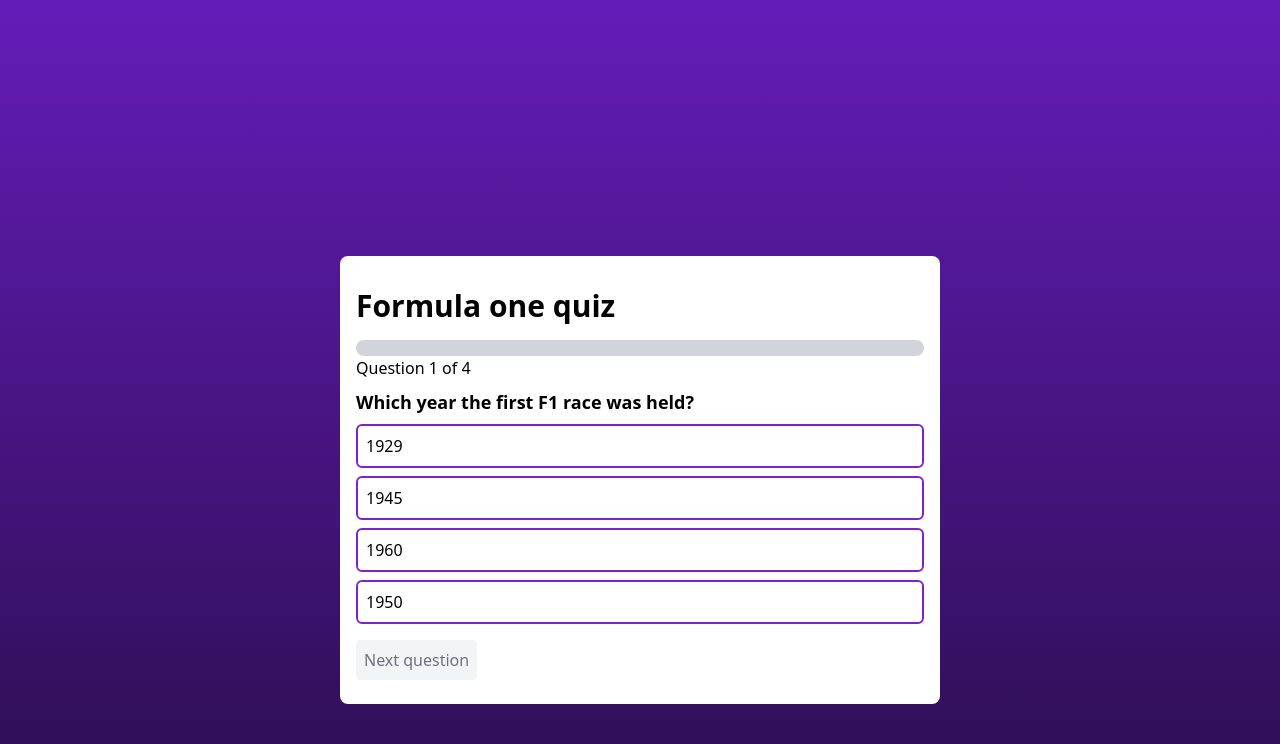
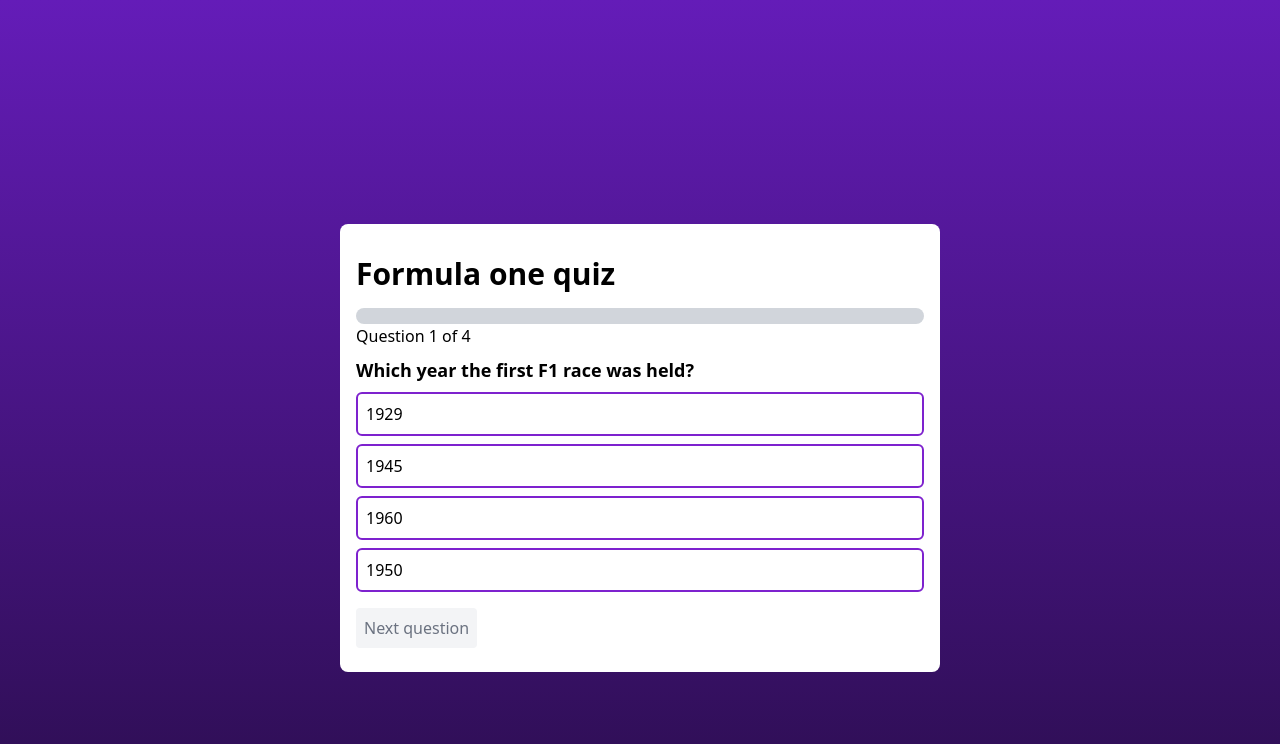
Before and after one commit to mihail-fomin/formula-one-quiz, a Next.js app: page / in a window 1280 px wide. Shown: the top 744 px of the page. Built offline with nearby package versions, Linux system fonts and the light colour scheme.

Commit message:
edited transition

```diff
--- a/pages/index.js
+++ b/pages/index.js
@@ -50,8 +50,8 @@ export default function App() {
 
 	return (
 		<>
-			<div className='flex justify-center translate-y-64 '>
-				<div className='p-4 bg-white rounded-lg w-[600px] '>
+			<div className='flex justify-center translate-y-1/2'>
+				<div className='p-4 bg-white rounded-lg w-[600px]'>
 					<h1 className='my-4 text-3xl font-bold'>Formula one quiz</h1>
 					<div className='h-4 bg-gray-300 rounded-full'>
 						<div style={isOver ? { width: `100%` } : { width: `${calcProgress()}%` }} className='w-full h-full transition-all delay-150 rounded-full duration-350 bg-gradient-to-r from-purple-500 to-pink-500'></div>
```
